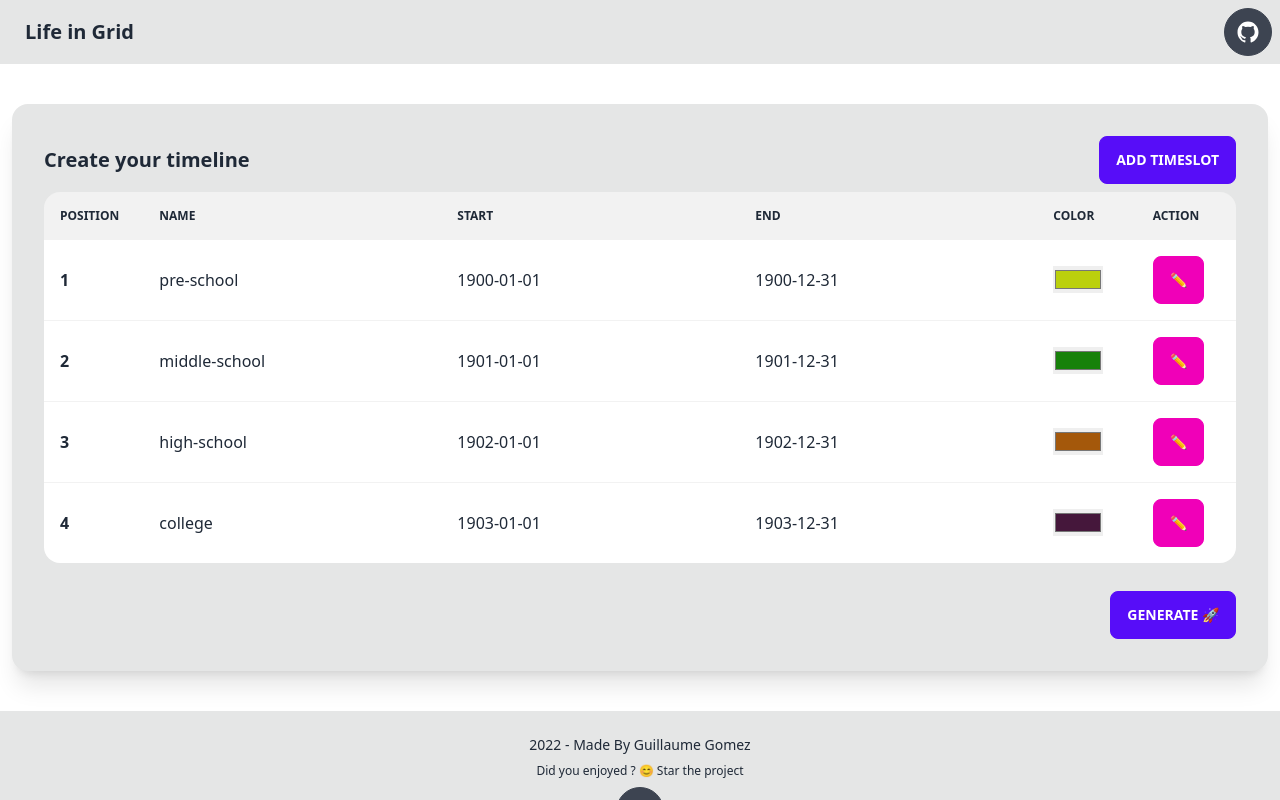
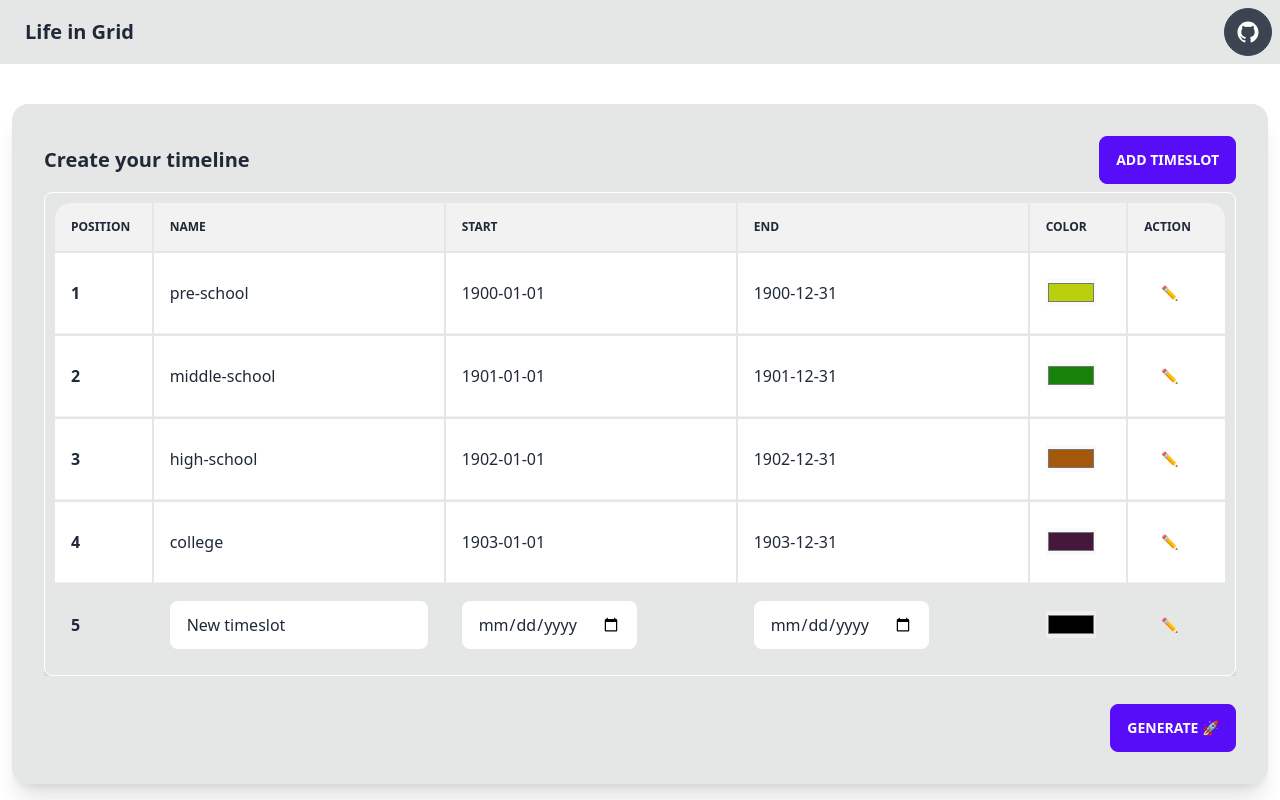
Before and after one commit to guillaume-gomez/life-in-grid, a React (Create React App) app: page /create in a window 1280 px wide. Both pictures are taken after a click on the button "ADD TIMESLOT". Shown: the top 800 px of the page. Built offline with nearby package versions, Linux system fonts and the light colour scheme.

Commit message:
change style formview

```diff
--- a/src/FormView.tsx
+++ b/src/FormView.tsx
@@ -43,16 +43,21 @@ function FormView() {
     setPeriods(newPeriods);
   }
 
+  function addTimeslot() {
+    const periodsInReadOnly = periods.map((period) => ({ ...period, edit: false }) );
+    setPeriods([...periodsInReadOnly, {name: "New timeslot", color: "red", start: "", end: "", edit: true }]);
+  }
+
   return (
     <div className="card w-full bg-base-300 shadow-xl">
       <div className="card-body">
         <div className="flex justify-between">
           <h2 className="card-title">Create your timeline</h2>
-          <button className="btn btn-primary">Add TimeSlot</button>
+          <button className="btn btn-primary" onClick={addTimeslot}>Add TimeSlot</button>
         </div>
         <div className="flex flex-col gap-7">
           <div className="overflow-x-auto">
-            <table className="table w-full">
+            <table className="table w-full p-2 border rounded-lg shadow-2xl" style={{borderCollapse: "revert", borderColor: "hsl(var(--b1) / var(--tw-bg-opacity))"}}>
               <thead>
                 <tr>
                   <th>Position</th>
@@ -103,20 +108,20 @@ interface TimeSlotInterface {
 
 
 function TimeSlot({name, start, end, color, position, edit, onChange } : TimeSlotInterface) {
-  const editButton = <button className="btn btn-secondary" onClick={() => onChange("edit", !edit)}>✏️</button>;
+  const editButton = <button className="btn btn-ghost" onClick={() => onChange("edit", !edit)}>✏️</button>;
 
   if(edit) {
     return (
-      <tr>
+      <tr className="active">
         <th className="w-1/12">{position}</th>
         <td className="w-3/12">
-          <input className="input input-bordered w-full max-w-xs" value={name} onChange={(event) => onChange("name", event.target.value)}/>
+          <input className="input w-full max-w-xs" value={name} onChange={(event) => onChange("name", event.target.value)}/>
         </td>
         <td className="w-3/12">
-          <input type="date" className="bg-base-300" value={start} onChange={(event) => onChange("start", event.target.value)}/>
+          <input type="date" className="rounded-lg bg-base-100 p-4 h-12 border-current" value={start} onChange={(event) => onChange("start", event.target.value)}/>
         </td>
         <td className="w-3/12">
-          <input type="date" className="bg-base-300" value={end} onChange={(event) => onChange("end", event.target.value)}/>
+          <input type="date" className="rounded-lg bg-base-100 p-4 h-12 border-current" value={end} onChange={(event) => onChange("end", event.target.value)}/>
         </td>
         <td className="w-1/12">
           <input type="color" value={color} onChange={(event) => onChange("color", event.target.value)}/>
@@ -136,7 +141,7 @@ function TimeSlot({name, start, end, color, position, edit, onChange } : TimeSlo
         <td className="w-3/12">{start}</td>
         <td className="w-3/12">{end}</td>
         <td className="w-1/12">
-          <input type="color" value={color}/>
+          <input disabled type="color" value={color}/>
         </td>
         <td className="w-1/12">
           {editButton}
```
